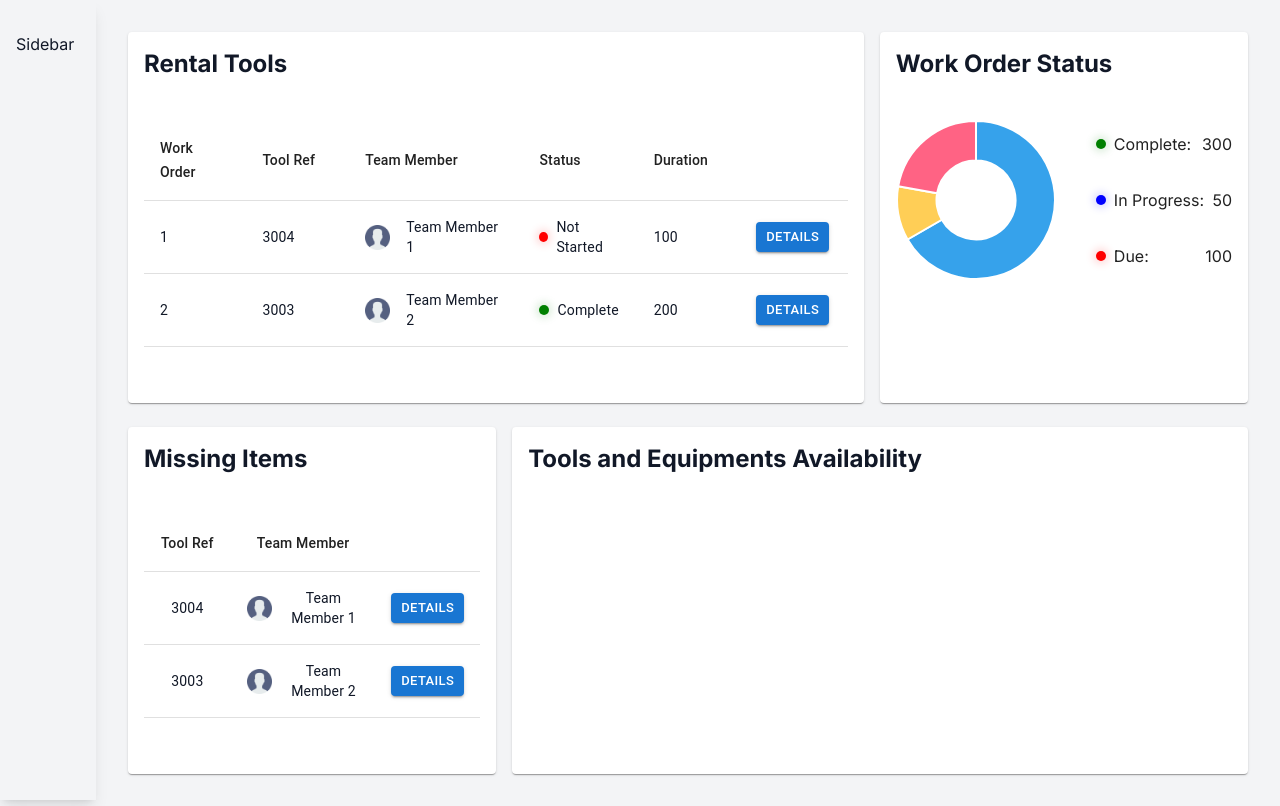
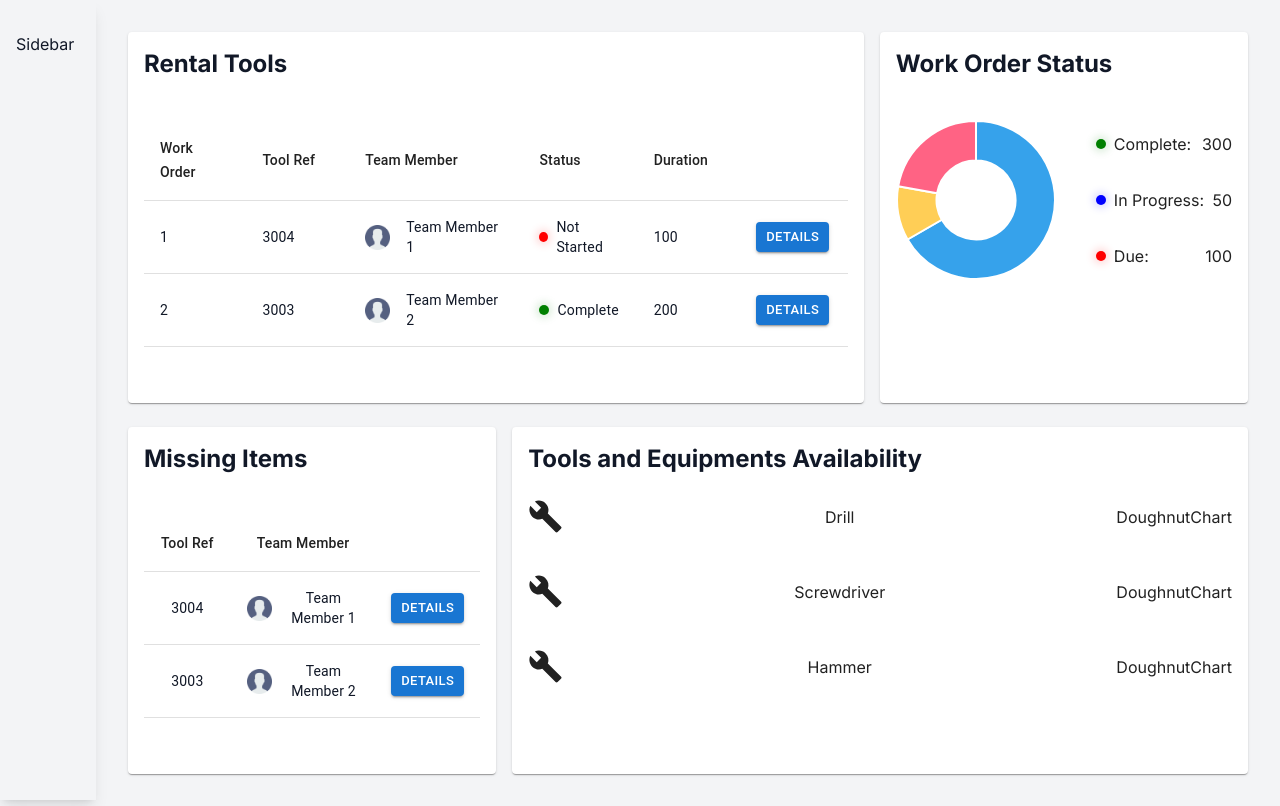
Before and after one commit to deluxesande/dakri-cartons-dashboard, a Next.js app: page / in a window 1280 px wide. Built offline with nearby package versions, Linux system fonts and the light colour scheme.

Commit message:
(Add): basic tools availability layout

```diff
--- /dev/null
+++ b/app/Components/DoughnutChart/index.tsx
@@ -0,0 +1,13 @@
+import { FC } from "react";
+
+type DoughnutChartProps = {
+    percentage: number;
+};
+
+const DoughnutChart: FC<DoughnutChartProps> = ({
+    percentage,
+}: DoughnutChartProps) => {
+    return <div>DoughnutChart</div>;
+};
+
+export default DoughnutChart;
--- /dev/null
+++ b/app/Components/ToolsAvailability/index.tsx
@@ -0,0 +1,23 @@
+import { FC } from "react";
+import BuildIcon from "@mui/icons-material/Build";
+import DoughnutChart from "@components/DoughnutChart";
+
+type ToolsAvailabilityProps = {
+    tools: string[];
+};
+
+const ToolsAvailability: FC<ToolsAvailabilityProps> = ({ tools }) => (
+    <ul className="space-y-10 py-6">
+        {tools.map((tool, index) => (
+            <li key={index} className="flex items-center justify-between">
+                <BuildIcon fontSize="large" />
+                <div>
+                    <span>{tool}</span>
+                </div>
+                <DoughnutChart percentage={Math.random() * 100} />
+            </li>
+        ))}
+    </ul>
+);
+
+export default ToolsAvailability;
--- a/app/page.tsx
+++ b/app/page.tsx
@@ -4,6 +4,7 @@ import Text from "@components/Text";
 import StickyTable from "@components/StickyTable";
 import WorkOrderStatus from "@components/WorkOrderStatus";
 import MissingItemsTable from "@components/MissingItemsTable";
+import ToolsAvailability from "@components/ToolsAvailability";
 
 export default function Home() {
     return (
@@ -35,6 +36,9 @@ export default function Home() {
                         <Text variant="h1" className="font-bold text-2xl">
                             Tools and Equipments Availability
                         </Text>
+                        <ToolsAvailability
+                            tools={["Drill", "Screwdriver", "Hammer"]}
+                        />
                     </Card>
                 </div>
             </div>
--- a/package.json
+++ b/package.json
@@ -11,6 +11,7 @@
   "dependencies": {
     "@emotion/react": "^11.11.4",
     "@emotion/styled": "^11.11.5",
+    "@mui/icons-material": "^5.15.19",
     "@mui/material": "^5.15.19",
     "chart.js": "^4.4.3",
     "next": "14.2.3",
```
Also changed, not shown: 1 other file (tests, documents, lock files or other folders).
